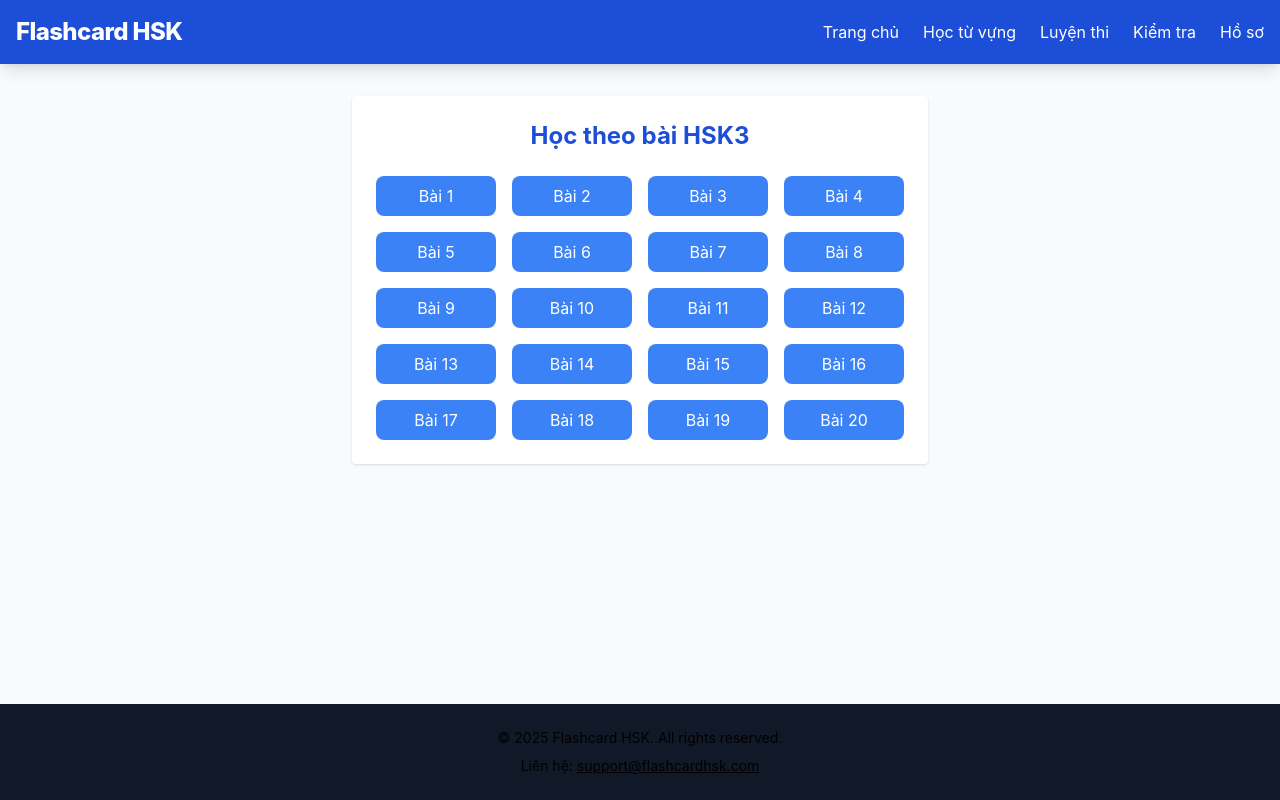
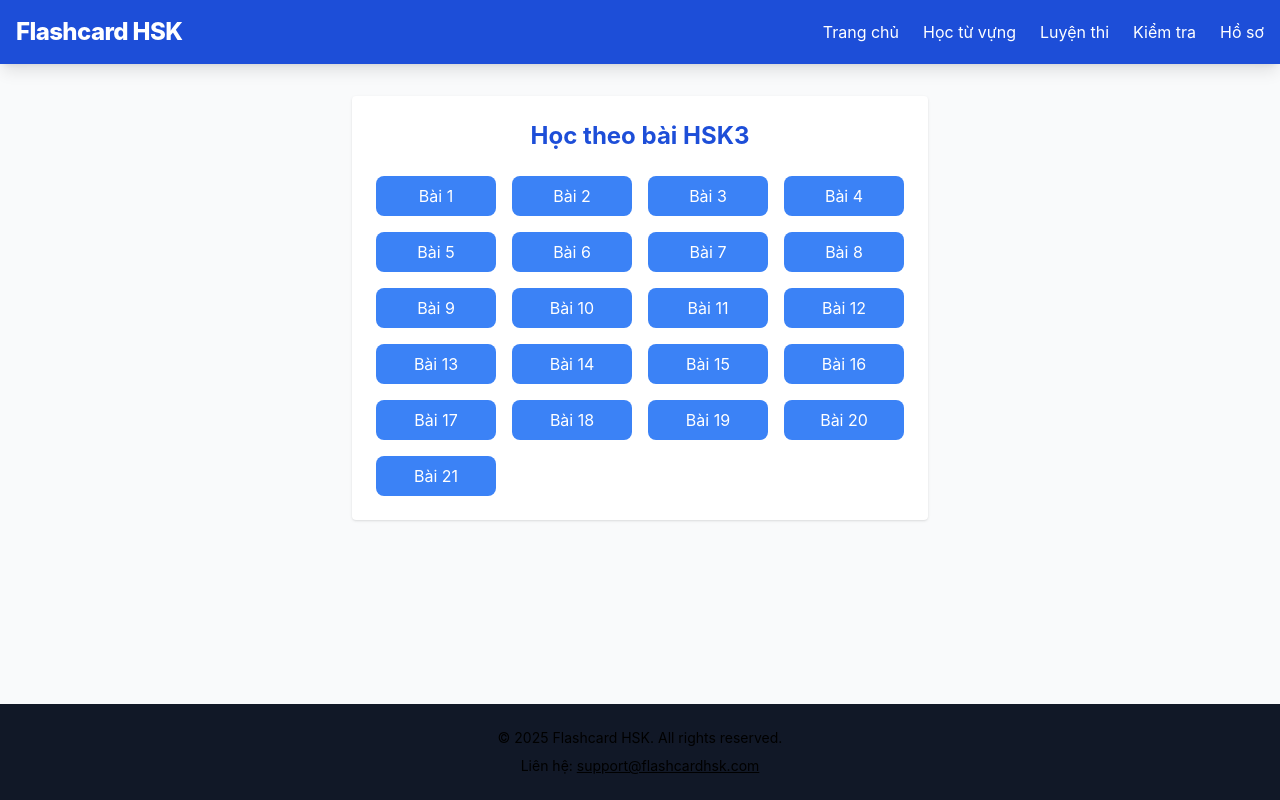
Before and after one commit to Hoangvinh261999/hsk3, a React (Create React App) app: page /hsk3/hoctheobai in a window 1280 px wide. Built offline with nearby package versions, Linux system fonts and the light colour scheme; the HTML template or start-up script is replaced by a standard one.

Commit message:
update congty

```diff
--- a/src/components/Hsk3LessonList.jsx
+++ b/src/components/Hsk3LessonList.jsx
@@ -2,7 +2,7 @@ import React from 'react';
 import { Link } from 'react-router-dom';
 
 function Hsk3LessonList() {
-  const lessons = Array.from({ length: 20 }, (_, i) => i + 1);
+  const lessons = Array.from({ length: 21 }, (_, i) => i + 1);
 
   return (
     <div className="max-w-xl mx-auto bg-white p-6 rounded shadow">
--- a/src/components/LessonHSK3Page.jsx
+++ b/src/components/LessonHSK3Page.jsx
@@ -375,7 +375,7 @@ function LessonHSK3Page() {
             ) : (
               <div />
             )}
-            {lessonNumber < 20 ? (
+            {lessonNumber < 21 ? (
               <button
                 onClick={() => goToLesson(lessonNumber + 1)}
                 className="bg-blue-500 hover:bg-blue-600 text-white px-4 py-2 rounded-lg"
--- a/src/data/datatheobaihsk3/congtypart1.js
+++ b/src/data/datatheobaihsk3/bai21.js
@@ -1,4 +1,4 @@
-const vocabularyFactory = [
+const words = [
   {
     id: 1,
     chinese: "今天",
@@ -959,4 +959,4 @@ const vocabularyFactory = [
   },
 ];
 
-export default vocabularyFactory;
+export default words;
```
